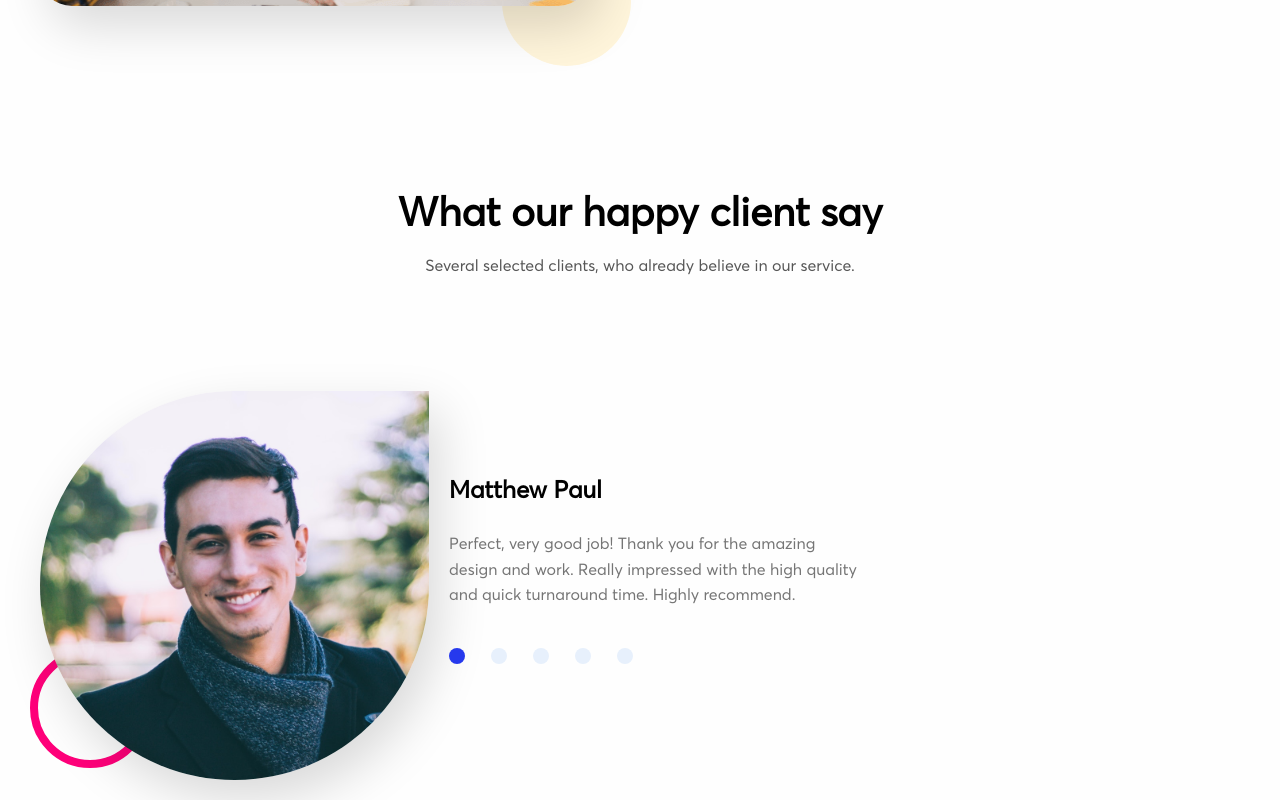
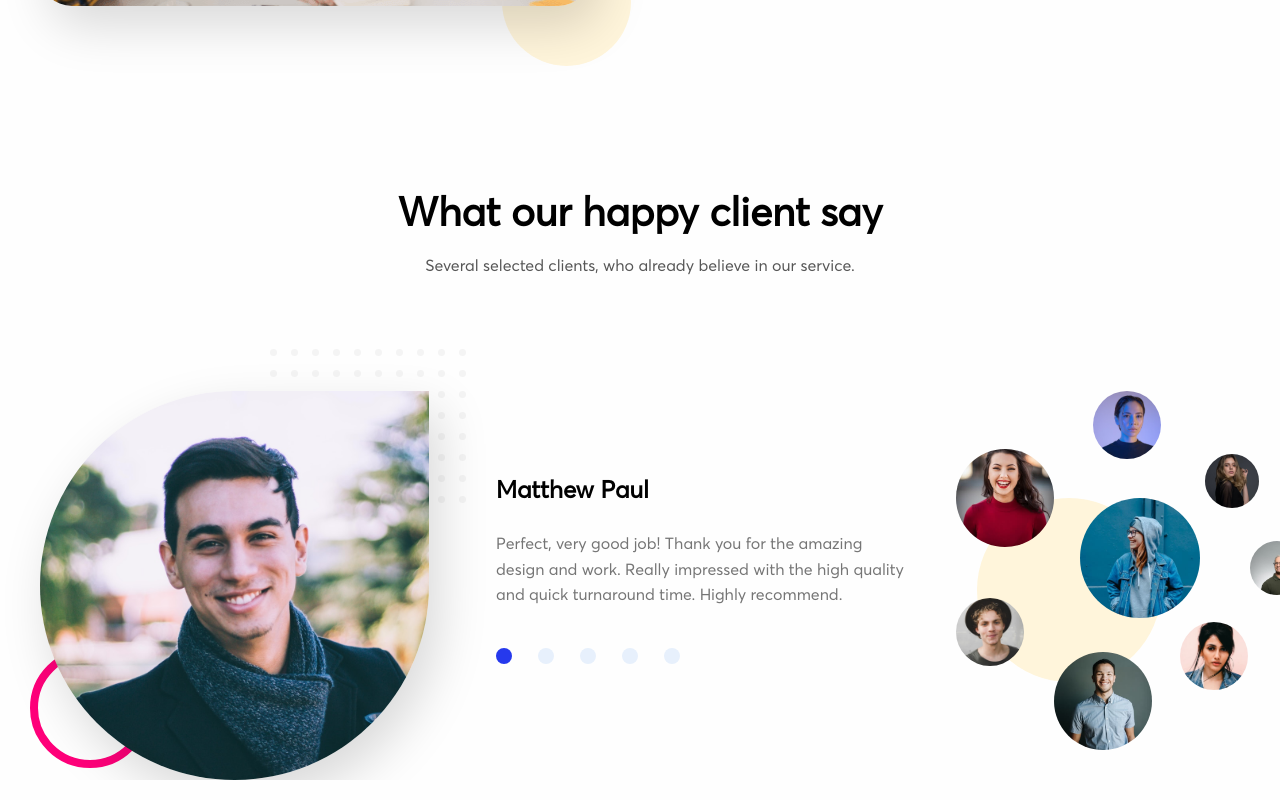
Before and after one commit to MarS-27/A-Studio, a Vue app: page / in a window 1280 px wide. Shown: the part 2816-3616 px from the top of the page. Built offline with nearby package versions, Linux system fonts and the light colour scheme; grey boxes are pictures that could not be loaded.

Commit message:
finished ClientsFeedbackSection

```diff
--- a/src/components/ClientsFeedbackSection.vue
+++ b/src/components/ClientsFeedbackSection.vue
@@ -64,14 +64,14 @@ const changeActiveFeedback = (commentId) => {
                 </template>
             </div>
             <div class="cliens-photos-circle">
-                <img src="" alt="">
-                <img src="" alt="">
-                <img src="" alt="">
-                <img src="" alt="">
-                <img src="" alt="">
-                <img src="" alt="">
-                <img src="" alt="">
-                <img src="" alt="">
+                <img class="photo_1" src="/src/assets/images/sara_stein.jpeg" alt="Sara Stein">
+                <img class="photo_2" src="/src/assets/images/emma_dunn.jpeg" alt="Emma Dunn">
+                <img class="photo_3" src="/src/assets/images/erica_best.jpeg" alt="Erica Best">
+                <img class="photo_4" src="/src/assets/images/elly_sun.jpeg" alt="Elly Sun">
+                <img class="photo_5" src="/src/assets/images/phil_sommers.jpeg" alt="Phil Sommers">
+                <img class="photo_6" src="/src/assets/images/sabrina_himenez.jpeg" alt="Sabrina Himenez">
+                <img class="photo_7" src="/src/assets/images/john_white.jpeg" alt="John White">
+                <img class="photo_8" src="/src/assets/images/sam_spring.jpeg" alt="Sam Spring">
             </div>
         </div>
 
@@ -93,13 +93,17 @@ const changeActiveFeedback = (commentId) => {
     }
 }
 
-.feedback-inner {}
+.feedback-inner {
+    display: flex;
+    justify-content: space-between;
+    gap: 10px;
+}
 
 .feedback-list {}
 
 .feedback-item {
     display: flex;
-    gap: 20px;
+    gap: 67px;
     position: relative;
 
     & img {
@@ -120,6 +124,20 @@ const changeActiveFeedback = (commentId) => {
         height: 120px;
         border: 8px solid var(--clr-pink);
         border-radius: 100%;
+    }
+
+    &::before {
+        content: '';
+        position: absolute;
+        width: 196px;
+        height: 154px;
+        top: -42px;
+        left: 230px;
+        z-index: -5;
+        background-image: url('/src/assets/images/Dot.svg');
+        background-position: center;
+        background-repeat: no-repeat;
+        background-size: cover;
     }
 
     &>div {
@@ -169,4 +187,91 @@ const changeActiveFeedback = (commentId) => {
         }
     }
 }
+
+.cliens-photos-circle {
+    position: relative;
+    max-width: 348px;
+    padding: 107px 40px 128px 124px;
+    align-self: flex-start;
+
+    & img {
+        border-radius: 100%;
+        object-fit: cover;
+    }
+
+    &::after {
+        content: "";
+        position: absolute;
+        width: 184px;
+        height: 184px;
+        border-radius: 100%;
+        background-color: var(--clr-orange);
+        top: 107px;
+        left: 21px;
+        z-index: -1;
+    }
+}
+
+.photo_1 {
+    width: 120px;
+    height: 120px;
+
+}
+
+.photo_2,
+.photo_7 {
+    position: absolute;
+    width: 98px;
+    height: 98px;
+}
+
+.photo_3,
+.photo_6,
+.photo_8 {
+    position: absolute;
+    width: 68px;
+    height: 68px;
+}
+
+.photo_4,
+.photo_5 {
+    position: absolute;
+    width: 54px;
+    height: 54px;
+}
+
+.photo_2 {
+    left: 0;
+    top: 58px;
+}
+
+.photo_3 {
+    top: 0;
+    left: 137px;
+}
+
+.photo_4 {
+    top: 63px;
+    right: -19px;
+}
+
+.photo_5 {
+    top: 150px;
+    right: -64px;
+}
+
+.photo_6 {
+    bottom: 60px;
+    right: -8px;
+}
+
+.photo_7 {
+    bottom: 0;
+    left: 98px;
+}
+
+.photo_8 {
+    left: 0;
+    bottom: 84px;
+}
 </style>
```
